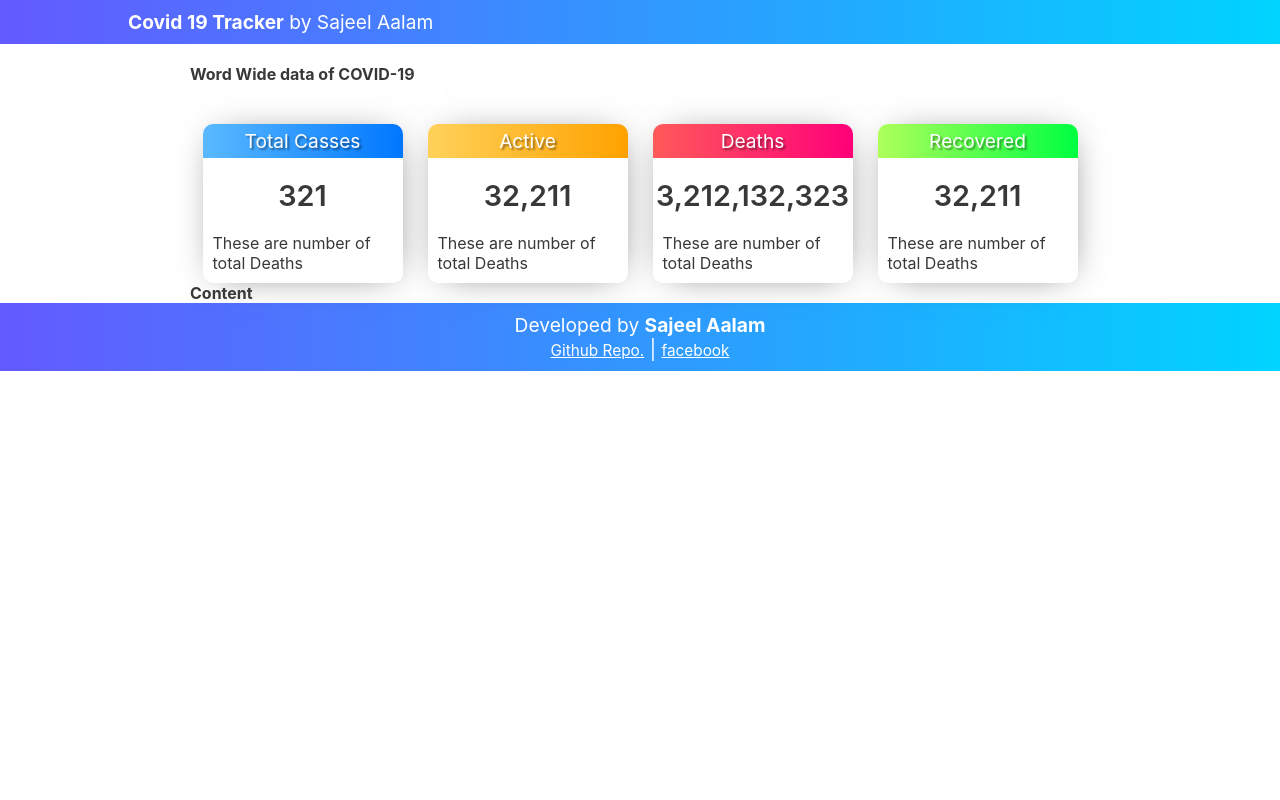
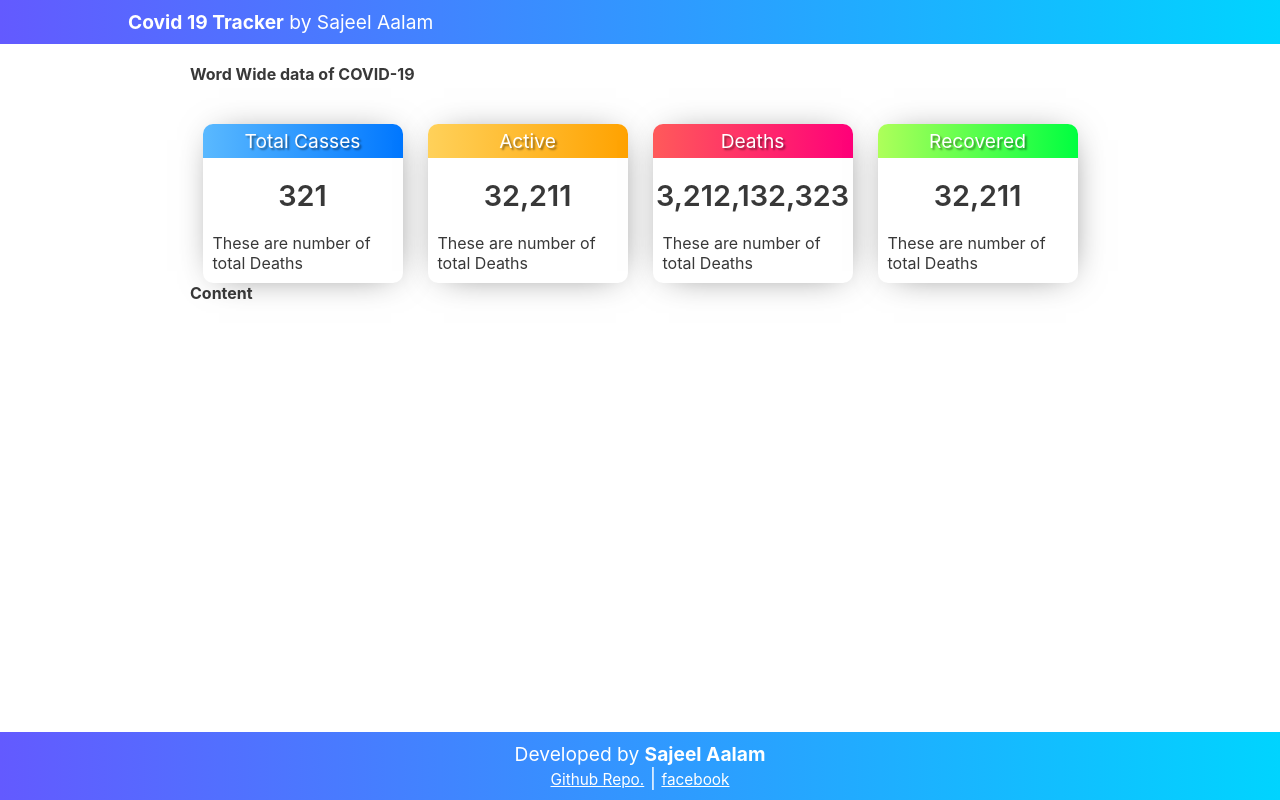
Before and after one commit to imsajeel/covid19-tracker-bootcamp, a React (Create React App) app: page / in a window 1280 px wide. Built offline with nearby package versions, Linux system fonts and the light colour scheme.

Commit message:
layout fixed

```diff
--- a/src/App.css
+++ b/src/App.css
@@ -1,6 +1,9 @@
 .App {
   margin: 0px;
   color: rgb(56, 56, 56);
+  display: flex;
+  flex-direction: column;
+  min-height: 100vh;
 }
 
 header,
@@ -30,6 +33,7 @@ footer > a {
   margin-top: 20px;
   width: 100%;
   max-width: 900px;
+  flex: 1;
 }
 
 .cards {
```
